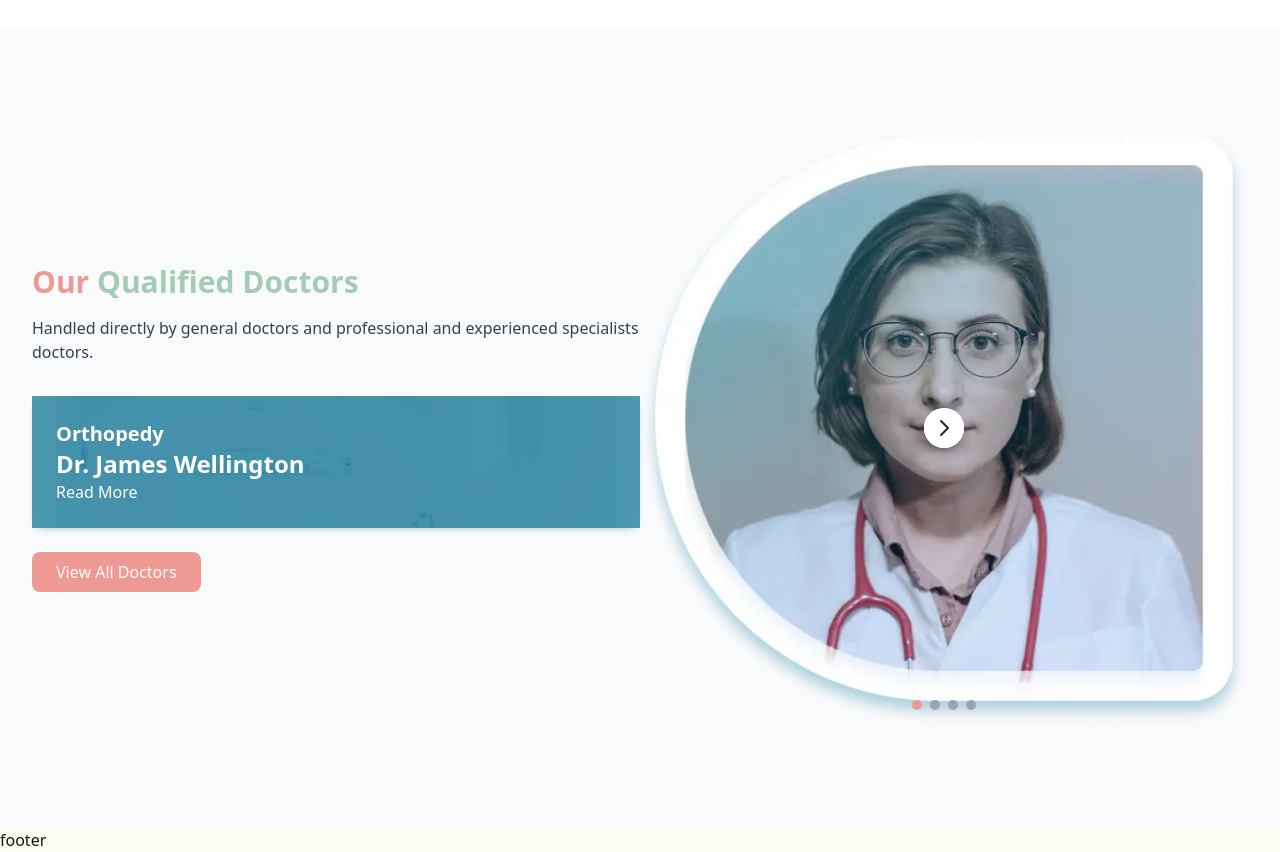
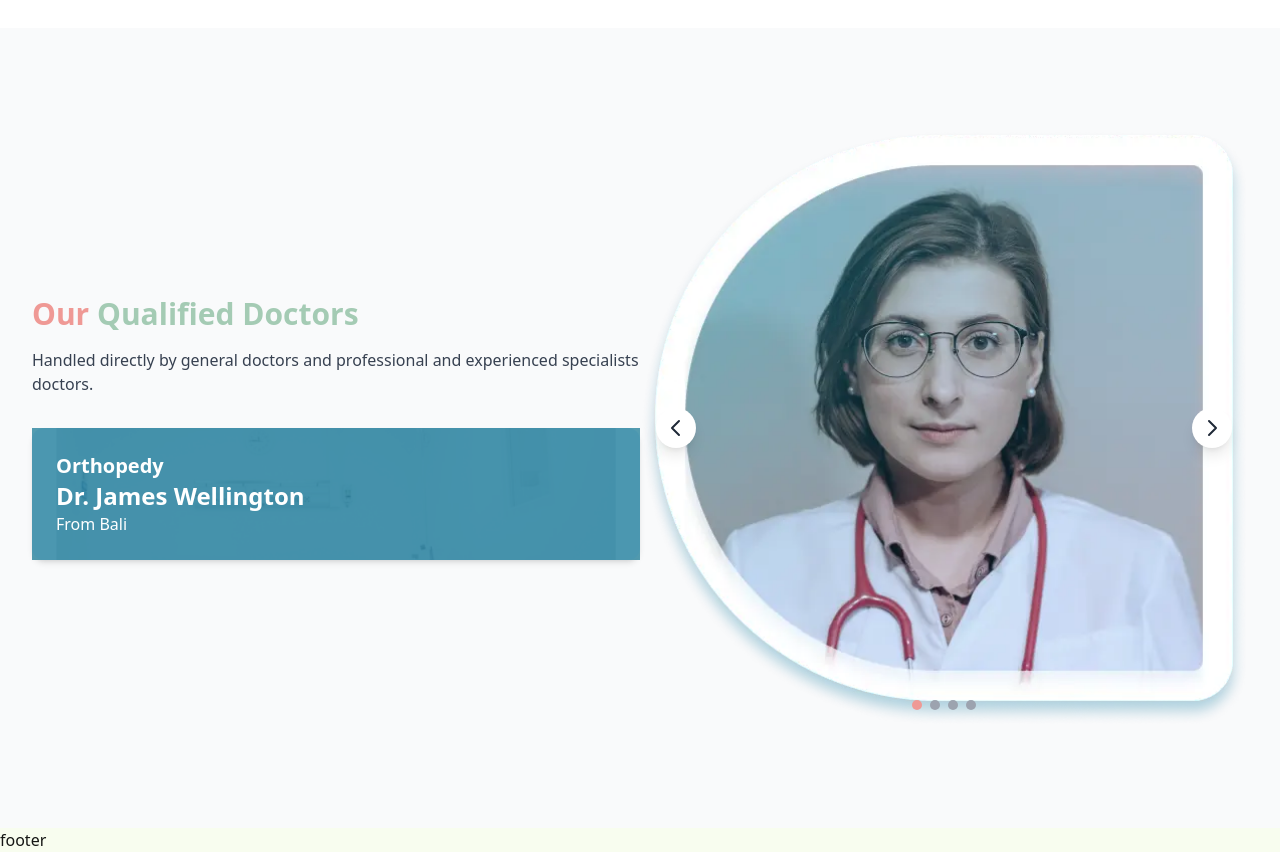
Before and after one commit to farhank15/Health-Directions-App, a React (Vite) app: page / in a window 1280 px wide. Shown: the part 2580-3432 px from the top of the page. Built offline with nearby package versions, Linux system fonts and the light colour scheme.

Commit message:
fixsasi Homepage

```diff
--- a/src/pages/Home/index.jsx
+++ b/src/pages/Home/index.jsx
@@ -227,12 +227,9 @@ const QualifiedDoctors = () => {
               <h4 className="text-2xl font-bold text-white">
                 Dr. James Wellington
               </h4>
-              <p className="text-white">Read More</p>
+              <p className="text-white">From Bali</p>
             </div>
           </div>
-          <button className="mt-6 px-6 py-2 text-white bg-primary rounded-lg hover:bg-secondary">
-            View All Doctors
-          </button>
         </div>
         <div className="relative w-full md:w-1/2 flex justify-center items-center">
           <div className="relative w-3/4 md:w-full">
@@ -241,7 +238,7 @@ const QualifiedDoctors = () => {
               alt="Doctor Qualified"
               className="w-full object-cover rounded-lg"
             />
-            <div className="absolute inset-0 flex items-center justify-center">
+            <div className="absolute top-1/2 transform -translate-y-1/2 flex justify-between w-full px-4">
               <button className="bg-white p-2 rounded-full shadow-lg">
                 <svg
                   xmlns="http://www.w3.org/2000/svg"
@@ -258,8 +255,6 @@ const QualifiedDoctors = () => {
                   />
                 </svg>
               </button>
-            </div>
-            <div className="absolute inset-0 flex items-center justify-center">
               <button className="bg-white p-2 rounded-full shadow-lg">
                 <svg
                   xmlns="http://www.w3.org/2000/svg"
```
